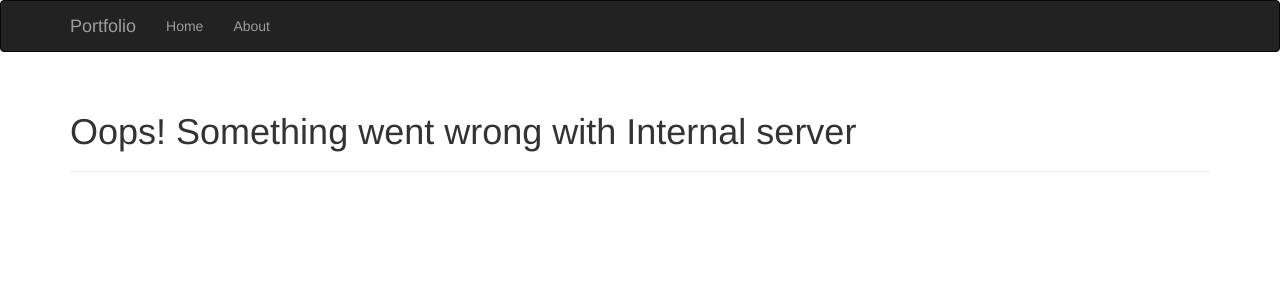
After one commit to RamicAmir/portfolio-project, a Flask app: template app/templates/500.html in a window 1280 px wide. The commit adds this page. Shown: the top 300 px of the page. Run offline with Flask 2, Linux system fonts and the light colour scheme; the template is opened without the code that fills it, so the values that code supplies are empty; some libraries are stand-ins or nearby versions.

Commit message:
Added templates contents

```diff
--- /dev/null
+++ b/app/templates/500.html
@@ -0,0 +1,10 @@
+{% extends "base.html" %}
+{% block title %}Internal server error{% endblock %}
+
+{% block content %}
+    <div class="container">
+    <div class="page-header">
+        <h1>Oops! Something went wrong with Internal server</h1>
+    </div>
+    </div>
+{% endblock %}
--- a/app/templates/base.html
+++ b/app/templates/base.html
@@ -1,6 +1,12 @@
 {% extends "bootstrap/base.html" %}
 {% block title %}Portfolio{% endblock %}
 
+{% block head %}
+    {{ super() }}
+    <link rel="shortcut icon" href="{{ url_for('static', filename='img/favicon.ico') }}" type="image/x-icon">
+    <link rel="icon" href="{{ url_for('static', filename='img/favicon.ico') }}" type="image/x-icon">
+    <link rel="stylesheet" type="text/css" href="{{ url_for('static', filename='css/main.css') }}">
+{% endblock %}
 <!--Start Navbar-->
 {% block navbar %}
 <div class="navbar navbar-inverse" role="navigation">
--- a/app/templates/index.html
+++ b/app/templates/index.html
@@ -2,7 +2,7 @@
 {% block title %}Index{% endblock %}
 
 {% block content %}
-<div class="container">
+    <div class="container">
     <div class="page-header">
         {% for post in posts %}
         <ul>
@@ -11,7 +11,7 @@
         <li>{{ post.content }}</li>
         <li>{{ post.date_posted }}</li>
         </ul>
-    {% endfor %}
+        {% endfor %}
     </div>
-</div>
+    </div>
 {% endblock %}
```
Also changed, not shown: app/__init__.py (+10 -0 lines), app/templates/404.html (added, +10 -0 lines), app/static/img/favicon.ico (added), app/templates/about.html (line endings or trailing spaces).
